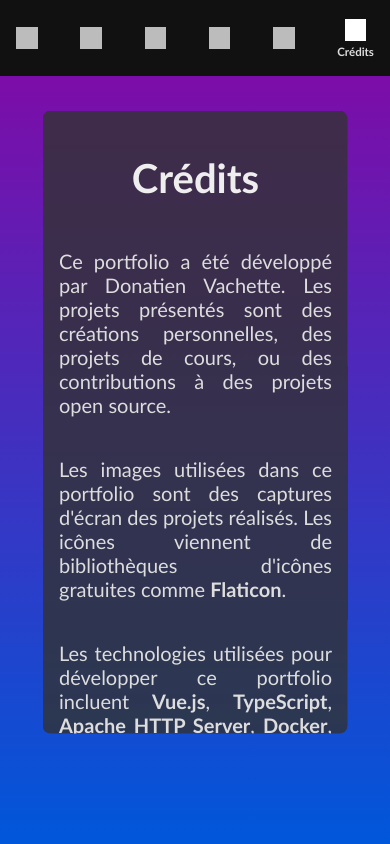
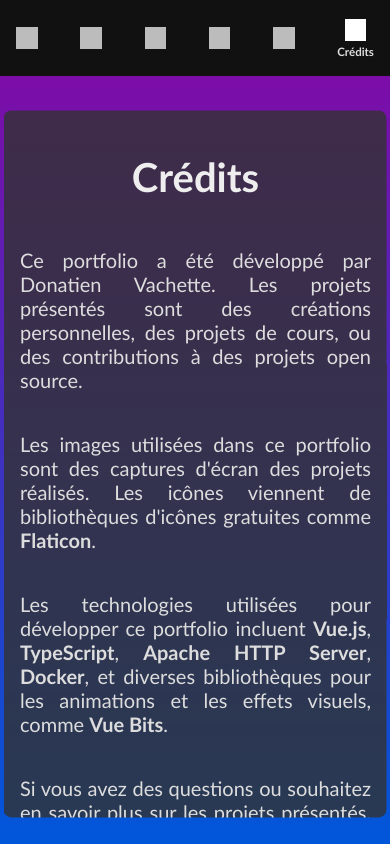
Before and after one commit to dvachette/portfolio, a Vue app in the folder portfolio/: page /credits in a window 390 px wide. Built offline with nearby package versions, Linux system fonts and the light colour scheme; grey boxes are pictures that could not be loaded.

Commit message:
responsive credits

```diff
--- a/portfolio/src/views/CreditsView.vue
+++ b/portfolio/src/views/CreditsView.vue
@@ -113,4 +113,14 @@ h1 {
 .credits li {
     margin: 0.5em 0;
 }
+@media (max-width: 800px) {
+    .credits {
+        width: 90%;
+        position: absolute;
+        top: 55%;
+        height: 80vh;
+        left: 50%;
+        transform: translate(-50%, -50%);
+    }
+}
 </style>
```
